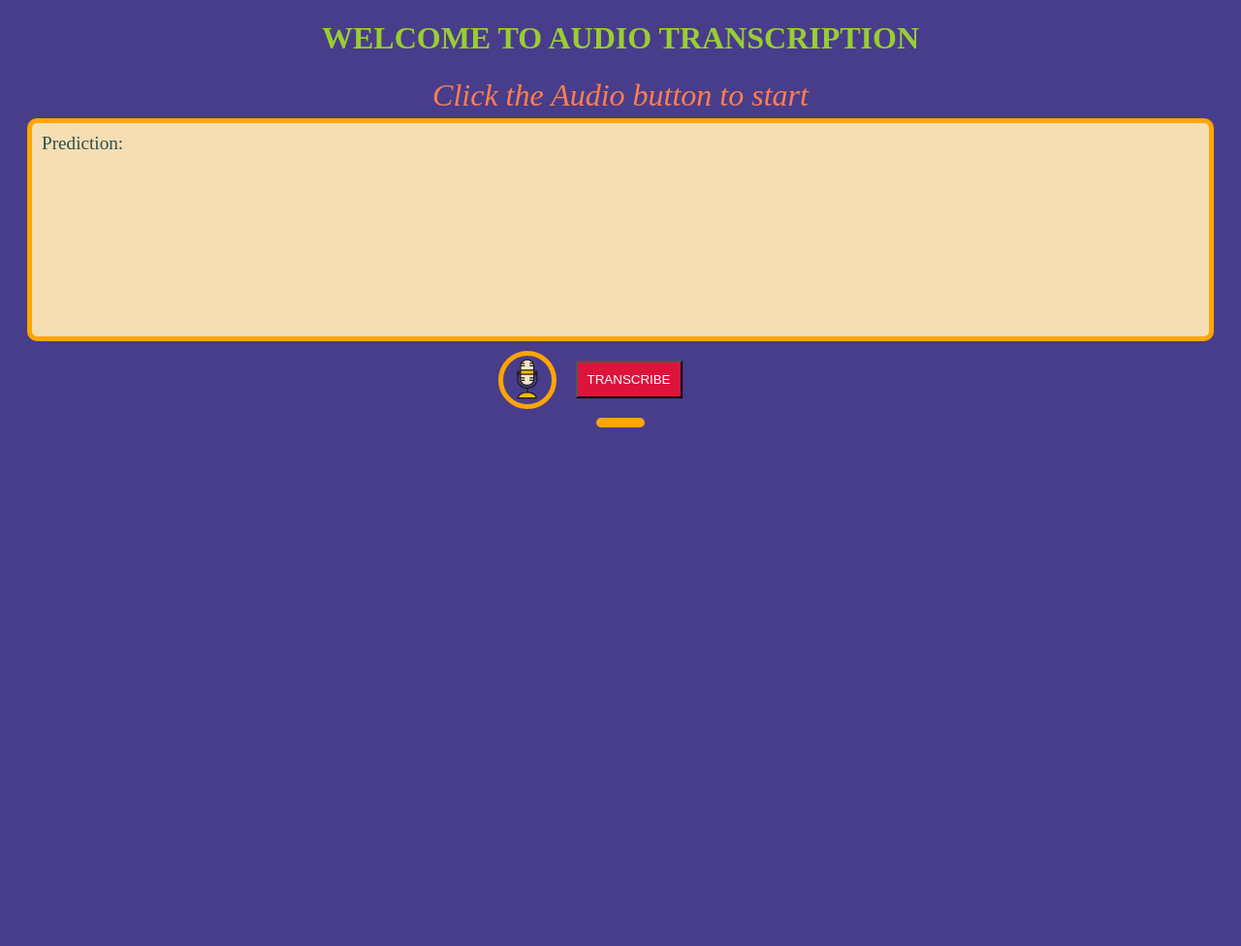
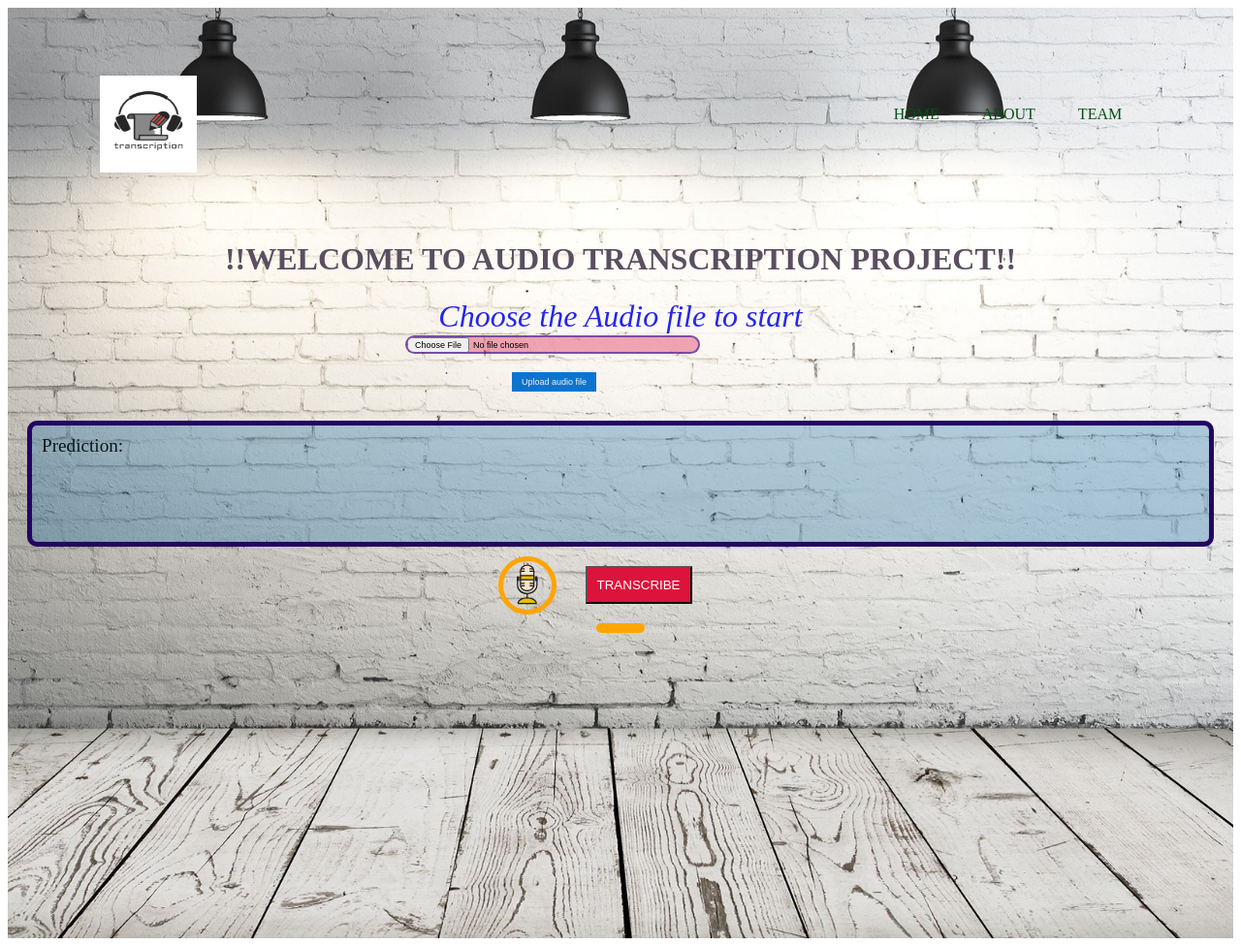
Before and after one commit to kk235964/Audio-transcription, a Flask app: page / in a window 1280 px wide. Shown: the whole page at 97% size. Before the commit the page ends 441 px from the top, so only its background shows below. Run offline with Flask 3, Linux system fonts and the light colour scheme.

Commit message:
Upload file feature added

```diff
--- a/app.py
+++ b/app.py
@@ -42,10 +42,16 @@ app = Flask(__name__)
 @app.route('/')
 def index():
     return render_template('index.html')
+@app.route('/about')
+def about():
+    return render_template('about.html')
+@app.route('/team')
+def team():
+    return render_template('team.html')
 
 
 @app.route('/record', methods=['POST'])
-def recond():
+def record():
     filename = "wavefile/LJ001-0005.wav"
     chunk = 1024
     FORMAT = pyaudio.paInt16
@@ -79,6 +85,11 @@ def recond():
     return 'success'
 
     # csv file made
+@app.route('/upload', methods=['POST'])
+def upload():
+    file = request.files['file']
+    file.save('wavefile/LJ001-0005.wav')
+    return render_template('index.html', success = "Successfully Added !")
 
 
 @app.route('/result', methods=['POST'])
--- a/static/style.css
+++ b/static/style.css
@@ -1,5 +1,55 @@
-body {
-    background:darkslateblue;
+.banner{
+	width: 100%;
+	height: 120vh;
+	background-image: url(hi.jpg);
+	background-size: cover;
+
+	background-position: center ;
+}
+
+.navbar{
+    height: 150px;
+	width:85%;
+	margin: auto;
+	padding: 35px 0;
+	display: flex;
+	align-items: center;
+	justify-content: space-between;
+}
+.navbar li a{
+    text-decoration: none;
+	color: rgb(5, 79, 20);
+	text-transform: uppercase;
+}
+
+
+
+.navbar ul li {
+	list-style: none;
+	display: inline-block;
+	margin: 0 20px;
+	position: relative;
+
+}
+.navbar ul li a{
+	text-decoration: none;
+    color: rgb(5, 79, 20);
+	text-transform: uppercase;
+
+}
+.navbar ul li::after{
+	content: '';
+	height: 3px;
+	width: 0;
+	background: #009688;
+	position: absolute;
+	left: 0;
+	bottom: -10px;
+	transition: 0.5s;
+}
+
+.navbar ul li:hover::after{
+	width:100%;
 }
 
 .div1 {
@@ -19,16 +69,61 @@ body {
     color: red;
     transform: scale(1.1);
 }
+ .success{
+    color: green;
+    margin-left: 565px;
+ }
+.div2 input {
+    width:300px;
+    height:15px;
+    background-color: #d9003357;
+    font-size: 9px;
+    /* margin-top: auto; */
+    margin-left:410px;
+    border-radius:25px;
+    border: 2px rgba(25, 8, 151, 0.548) solid;
+}
+
+.div2 button {
+    background-color: #0b74d0;
+    color: #f2f2f2;
+    margin-left: 520px;
+    padding: 5px 10px;
+    margin-block-start: -3px;
+    font-size: 9px;
+    border: none;
+    cursor: pointer;
+}
+img {
+    width: 100px;
+    height: 100px;
+    margin-top: 20px;
+    margin-right: 10px;
+  }
+
+/* .div2 button :hover{
+    padding: 5px 10px;
+    margin-left: 650px;
+    background: rgb(216, 225, 239);
+    color: rgb(10, 24, 86);
+    transform: scale(1.1);
+} */
+.container2{
+    width: 100%;
+}
+.box1, .success {
+ display: inline-block;
+}
 .container{
-    background: wheat;
+    background: rgba(10, 98, 161, 0.295);
     font-size: larger;
-    color:darkslategray;
-    border:5px orange solid;
+    color:rgb(4, 24, 24);
+    border:5px rgb(35, 5, 99) solid;
     border-radius: 10px;
     padding:10px;
-    margin-right:5px;
-    margin-top:5px;
-    height: 200px;
+    margin-right:50px;
+    margin-top:30px;
+    height: 100px;
     margin-inline: 20px;
 }
 
--- a/templates/index.html
+++ b/templates/index.html
@@ -8,11 +8,37 @@
 </head>
 
 <body>
-    <h1 style="text-align: center; color:yellowgreen; text-shadow:cornsilk; ">
-        WELCOME TO AUDIO TRANSCRIPTION
+
+    <div class="banner">
+        <div class="navbar">
+            <img src="/static/logo.jpeg" alt="Your Brand Name">
+            <ul>
+                <li><a href="/">HOME</a></li>
+                <li><a href="#">ABOUT</a></li>
+                <li><a href="#">TEAM</a></li>
+
+            </ul>
+        </div>
+    <h1 style="text-align: center; color:rgb(90, 78, 96); text-shadow:rgb(18, 156, 230);font-family:serif; ">
+        !!WELCOME TO AUDIO TRANSCRIPTION PROJECT!!
     </h1>
-    <div style="text-align: center; font-style: italic; font-size:xx-large; color: coral;" id="countdown">
-        Click the Audio button to start
+    <div style="text-align: center; font-style: italic; font-size:xx-large; color: rgb(38, 38, 235);" id="countdown">
+        Choose the Audio file to start
+    </div >
+    <div class="div2">
+
+        <form action="/upload" method="POST" enctype="multipart/form-data">
+            <div class="container2">
+               <div class="box1"> <input type="file" name="file" accept=".wav"></input></div>
+                <div class="success">
+                {% if success %}
+                {{ success }}
+                {% endif %}</div>
+            </div>
+
+            <button type="submit">Upload audio file</button>
+
+        </form>
     </div>
     <div class="container">
         Prediction:<br>
@@ -55,9 +81,25 @@ button.addEventListener("click", () => {
     }
   }, 1000);
 });
+document.getElementById('form').addEventListener('submit',functions(e)){
+            e.preventDefault();
 
+            const userFile =document.getElementById('file').files[0];
+            const userComments = document.getElementsById('comments').value;
+            const formData =new FormData();
+            formData.append('user-file',userFile,'user-file.wav');
+            formData.append('user-comments', userComments);
+
+            fetch('https://httpbin.org/post',{
+            method: "POST",
+            body: formData,
+                 })
+        .then(res=> res.json())
+        .then(data=> console.log(data))
+        .catch(err => console.log(err));
+        }
 
     </script>
+</div>
 </body>
-
 </html>
--- a/templates/record.html
+++ /dev/null
@@ -1 +0,0 @@
-<h1>Audio recorded!</h1>
```
Also changed, not shown: templates/team.html (added, +113 -0 lines), static/hi.jpg (added), static/logo.jpeg (added), templates/layout.html (added), 1 other file.
